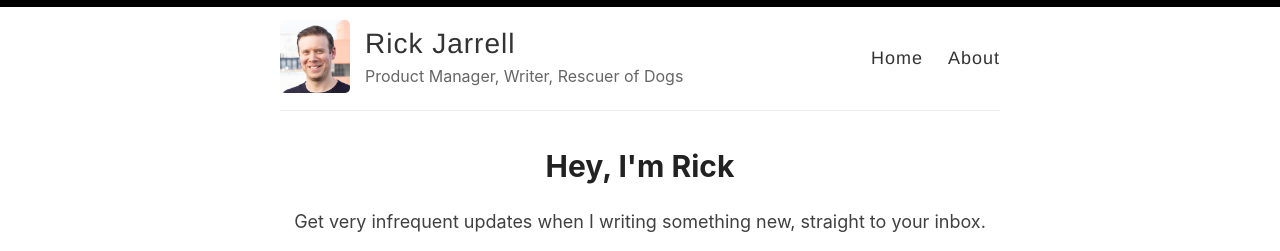
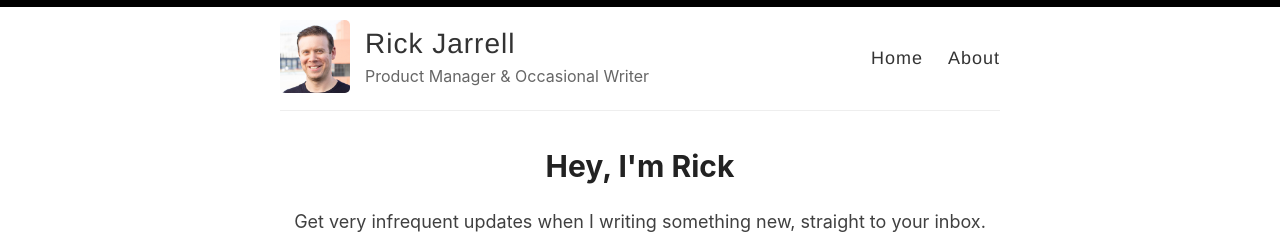
Before and after one commit to rickjarrell/backupblog, a Jekyll site: the page built from index.html, in a window 1280 px wide. Shown: the top 251 px of the page. Built offline with Jekyll 4.4.1, drawn with Linux system fonts in a browser that asks for light colours; the list of posts is cut into pages by our own code; comment, search, counter and statistics services are not loaded.

Commit message:
Update _config.yml

```diff
--- a/_config.yml
+++ b/_config.yml
@@ -9,7 +9,7 @@ name: Rick Jarrell
 author: Rick Jarrell
 
 # Short bio or description (displayed in the header)
-description: Product Manager, Writer, Rescuer of Dogs
+description: Product Manager & Occasional Writer
 
 # URL of your avatar or profile pic (you could use your GitHub profile pic)
 avatar: /images/profile.png
```
